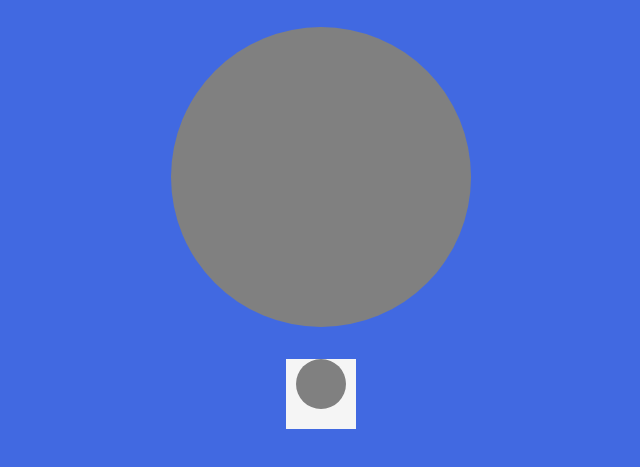
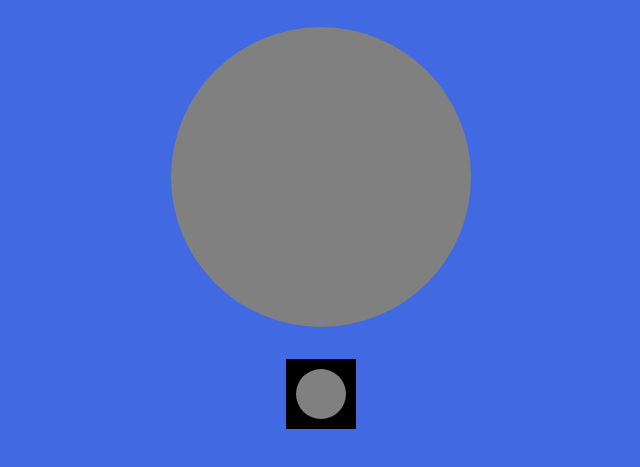
Before and after one commit to VeronicaTeodorof/vlad-the-matcher, a plain HTML site: page game.html in a window 1280 px wide. Shown: the part 79-546 px from the top of the page, without its empty margins (319-959 px from the left). Drawn offline with Linux system fonts and the light colour scheme.

Commit message:
Add styles to the die

```diff
--- a/assets/css/style.css
+++ b/assets/css/style.css
@@ -40,9 +40,10 @@ button:hover {
 .game-die {
     height: 70px;
     width: 70px;
-    background-color: whitesmoke;
+    background-color: black;
     margin: auto;
     margin-top: 2rem;
+    position: relative;
 
 }
 
@@ -51,6 +52,8 @@ button:hover {
     height: 50px;
     width: 50px;
     border-radius: 50%;
-    margin: auto;
+    position: absolute;
+    top: 10px;
+    left: 10px;
 
 }
```
